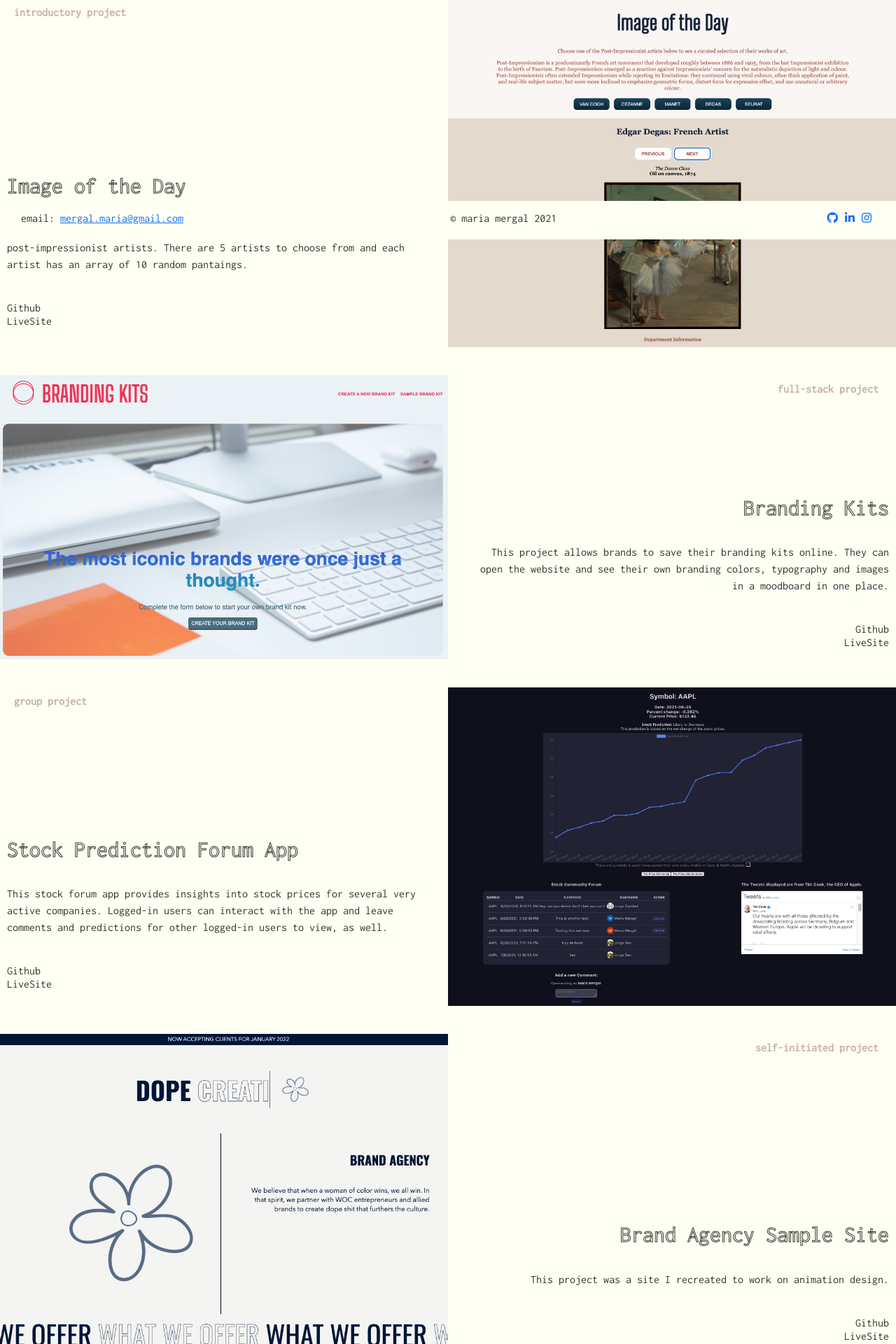
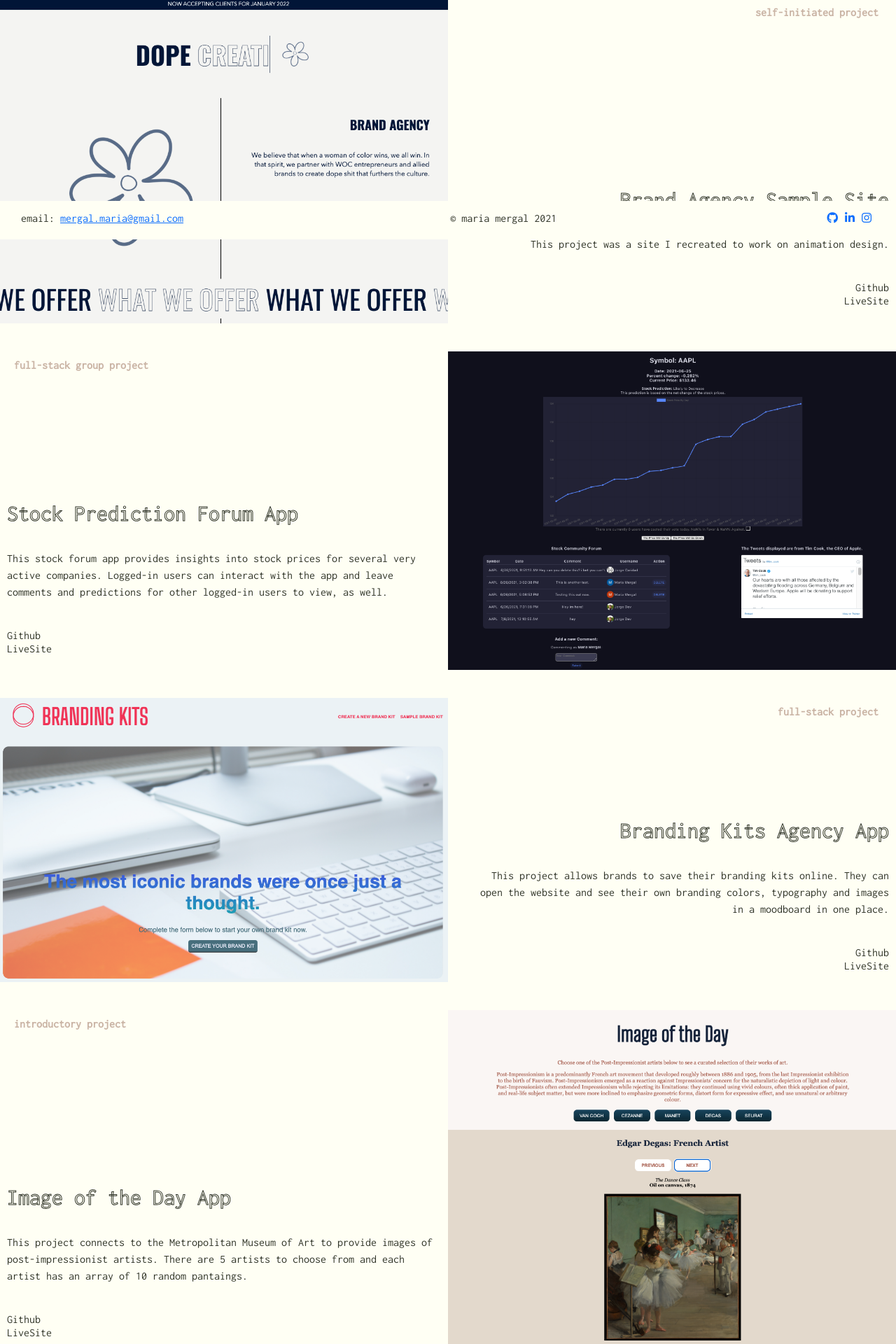
Before and after one commit to mmergal92/Portfolio, a React (Create React App) app: page /projects in a window 1280 px wide. Shown: the part 458-2378 px from the top of the page at 70% size. Built offline with nearby package versions, Linux system fonts and the light colour scheme; a web font is replaced by a local one.

Commit message:
updated text

```diff
--- a/src/components/Nav.js
+++ b/src/components/Nav.js
@@ -9,7 +9,7 @@ import Home from '../pages/home';
 import Projects from '../pages/projects';
 import About from '../pages/about';
 import Contact from '../pages/contact';
-import mergal_resume from '../assets/mergal.resume.pdf';
+import mergal_resume from '../assets/mergal_resume.pdf';
 
 const Nav = () => {
     // const [sidebar, setSidebar] = useState(false);
--- a/src/pages/about.js
+++ b/src/pages/about.js
@@ -8,10 +8,12 @@ const About = (props) =>{
             <h1>all about me</h1>
         </div>
         <div className = "about-bottom">
-            <p>maria is a full-stack software developer based in brooklyn, ny and currently on the road traveling across the U.S.<br/>
-            she is passionate about helping others build their brands and create well designed, interactive websites that keep their audience coming back for more.<br/>
-            <br/>
-            skills: JavaScript, React, Django, Python, HTML, CSS, Node.js, EJS, Heroku, Netlify, JQuery, Figma.
+            <p>I'm a full-stack software developer based in Brooklyn, N.Y. and currently on the road traveling across the U.S.<br/><br/>
+            I am passionate about helping others build their brands and create well designed, interactive websites that keep their audience coming back for more.<br/>
+            My goal is to use technology as a tool to build interpersonal experiences and connect the world by building together.
+            <br/><br/>
+            Skills: JavaScript, React.js, JQuery, Python, Django, HTML, CSS, EJS, Bootstrap, Heroku, Express, Netlify, Node.js,
+MongoDB, Mongoose, Git, GitHub, Adobe Photoshop, Adobe Illustrator, and Figma.
             </p>
         </div>
     </div>
--- a/src/pages/home.js
+++ b/src/pages/home.js
@@ -10,8 +10,8 @@ const Home = (props) =>{
             <h1>maria mergal</h1>
           </div>
           <div className = "about-bottom">
-            <p>maria is a full-stack software developer based in Brooklyn, N.Y.<br/>
-            currently she is on the road traveling across the U.S.</p>
+            <p>Maria is a full-stack software developer based in Brooklyn, N.Y.<br/>
+            Currently she is on the road traveling across the U.S.</p>
           </div>
           {/* <Projects /> */}
         </div>
--- a/src/pages/projects.js
+++ b/src/pages/projects.js
@@ -9,54 +9,6 @@ const Projects = (props) =>{
         <div className = "projects">
         <div className ="project-text">
             <h1>here is a look at some recent projects and work</h1>
-        </div>
-        <div className = "project1">
-            <div className="p1text">
-                <div className = "p1-top">
-                    <h6>introductory project</h6>
-                </div>
-                <div className = "p1-bottom">
-                    <h2 className = "p1-bottomheader">Image of the Day</h2><br/>
-                    <p>This project connects to the Metropolitan Museum of Art to provide images of post-impressionist artists. There are 5 artists to choose from and each artist has an array of 10 random pantaings.</p><br/>
-                    <h6><a href = "https://github.com/mmergal92/Image_Of_The_Day_Project" target="_blank" rel="noreferrer noopener" >Github</a><br/>
-                    <a href = "https://pages.git.generalassemb.ly/mmergal92/Image_API_Project/" target="_blank" rel="noreferrer noopener" >LiveSite</a></h6>
-                </div>
-            </div>
-            <div className="p1-image">
-                <img className = "p1image" src={ImageOfTheDay} alt="Image of the Day Project"/>
-            </div>
-        </div>
-        <div className = "project2">
-            <div className = "p2-image">
-                <img className = "p2image" src={brandingkits} alt=" Branding Kits Project"/>
-            </div>
-            <div className="p2text">
-                <div className = "p2-top">
-                    <h6>full-stack project</h6>
-                </div>
-                <div className = "p2-bottom">
-                    <h2 className = "p1-bottomheader">Branding Kits</h2><br/>
-                    <p>This project allows brands to save their branding kits online. They can open the website and see their own branding colors, typography and images in a moodboard in one place.</p><br/>
-                    <h6><a href = "https://github.com/mmergal92/Brand_Kits_Project" target="_blank" rel="noreferrer noopener" >Github</a><br/>
-                    <a href = "https://brand-kits.herokuapp.com/" target="_blank" rel="noreferrer noopener" >LiveSite</a></h6>
-                </div>
-            </div>
-        </div>
-        <div className = "project1">
-            <div className="p2text">
-                <div className = "p1-top">
-                    <h6>group project</h6>
-                </div>
-                <div className = "p1-bottom">
-                    <h2 className = "p1-bottomheader">Stock Prediction Forum App</h2><br/>
-                    <p>This stock forum app provides insights into stock prices for several very active companies. Logged-in users can interact with the app and leave comments and predictions for other logged-in users to view, as well.</p><br/>
-                    <h6><a href = "https://github.com/mmergal92/Stock_Prediction_Forum_App/tree/dev" target="_blank" rel="noreferrer noopener" >Github</a><br/>
-                    <a href = "https://stock-prediction-forum-app.herokuapp.com/" target="_blank" rel="noreferrer noopener" >LiveSite</a></h6>
-                </div>
-            </div>
-            <div className = "p2-image">
-                <img className = "p2image" src={projecthippo} alt=" Stock Prediction Forum Project"/>
-            </div>
         </div>
         <div className = "project2">
             <div className = "p2-image">
@@ -74,6 +26,54 @@ const Projects = (props) =>{
                 </div>
             </div>
         </div>
+        <div className = "project1">
+            <div className="p2text">
+                <div className = "p1-top">
+                    <h6>full-stack group project</h6>
+                </div>
+                <div className = "p1-bottom">
+                    <h2 className = "p1-bottomheader">Stock Prediction Forum App</h2><br/>
+                    <p>This stock forum app provides insights into stock prices for several very active companies. Logged-in users can interact with the app and leave comments and predictions for other logged-in users to view, as well.</p><br/>
+                    <h6><a href = "https://github.com/mmergal92/Stock_Prediction_Forum_App/tree/dev" target="_blank" rel="noreferrer noopener" >Github</a><br/>
+                    <a href = "https://stock-prediction-forum-app.herokuapp.com/" target="_blank" rel="noreferrer noopener" >LiveSite</a></h6>
+                </div>
+            </div>
+            <div className = "p2-image">
+                <img className = "p2image" src={projecthippo} alt=" Stock Prediction Forum Project"/>
+            </div>
+        </div>
+        <div className = "project2">
+            <div className = "p2-image">
+                <img className = "p2image" src={brandingkits} alt=" Branding Kits Project"/>
+            </div>
+            <div className="p2text">
+                <div className = "p2-top">
+                    <h6>full-stack project</h6>
+                </div>
+                <div className = "p2-bottom">
+                    <h2 className = "p1-bottomheader">Branding Kits Agency App</h2><br/>
+                    <p>This project allows brands to save their branding kits online. They can open the website and see their own branding colors, typography and images in a moodboard in one place.</p><br/>
+                    <h6><a href = "https://github.com/mmergal92/Brand_Kits_Project" target="_blank" rel="noreferrer noopener" >Github</a><br/>
+                    <a href = "https://brand-kits.herokuapp.com/" target="_blank" rel="noreferrer noopener" >LiveSite</a></h6>
+                </div>
+            </div>
+        </div>
+        <div className = "project1">
+            <div className="p1text">
+                <div className = "p1-top">
+                    <h6>introductory project</h6>
+                </div>
+                <div className = "p1-bottom">
+                    <h2 className = "p1-bottomheader">Image of the Day App</h2><br/>
+                    <p>This project connects to the Metropolitan Museum of Art to provide images of post-impressionist artists. There are 5 artists to choose from and each artist has an array of 10 random pantaings.</p><br/>
+                    <h6><a href = "https://github.com/mmergal92/Image_Of_The_Day_Project" target="_blank" rel="noreferrer noopener" >Github</a><br/>
+                    <a href = "https://pages.git.generalassemb.ly/mmergal92/Image_API_Project/" target="_blank" rel="noreferrer noopener" >LiveSite</a></h6>
+                </div>
+            </div>
+            <div className="p1-image">
+                <img className = "p1image" src={ImageOfTheDay} alt="Image of the Day Project"/>
+            </div>
+        </div>
         </div>
         );
     }
```
